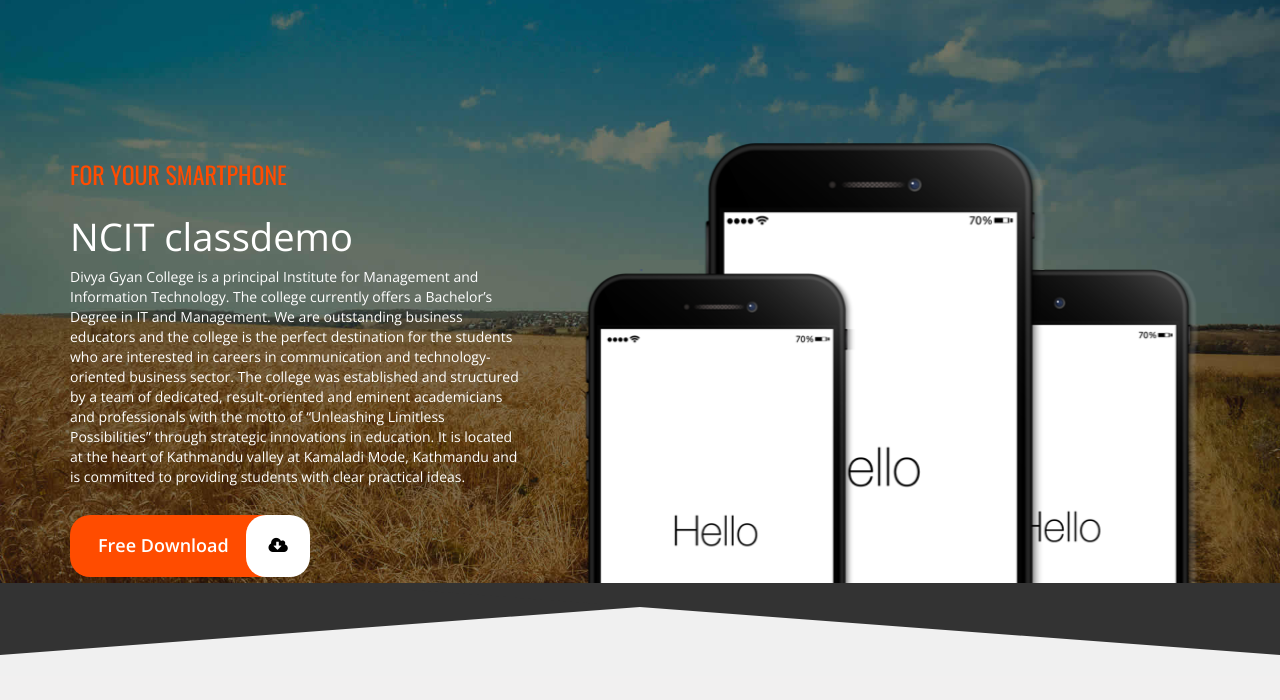
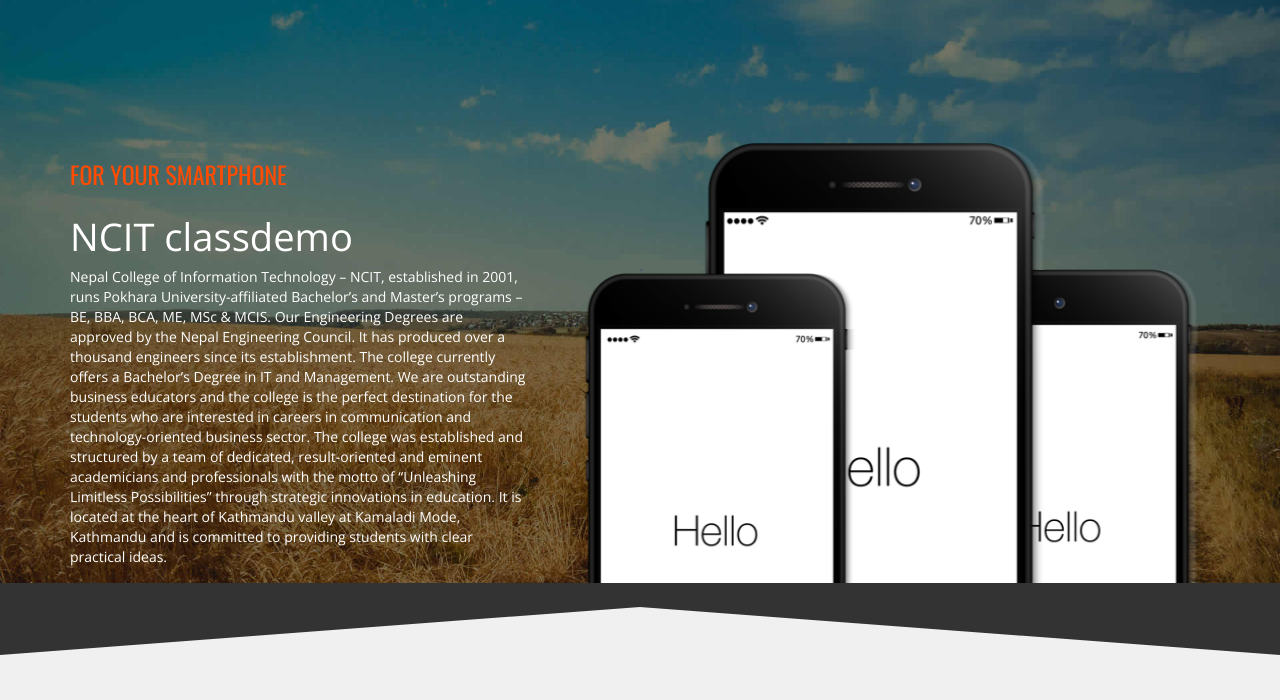
Before and after one commit to poudeldipak/boston, a plain HTML site: page index.html in a window 1280 px wide. Shown: the part 87-787 px from the top of the page. Drawn offline with nearby package versions, Linux system fonts and the light colour scheme.

Commit message:
hgffygjkhjjiopijlkin

```diff
--- a/index.html
+++ b/index.html
@@ -93,7 +93,9 @@
                     <h2 class="wow bounceIn animated" data-wow-delay=".40s"“Chutki mai huncha Kamaal” Campaign
 CellPay brings yet another exciting offer, where customers can link their Mega bank account in CellPay and get instant wallet balance of Rs.101/h2>
                     <h3 class="wow bounceIn animated" data-wow-delay=".50s">FOR YOUR SMARTPHONE</h3>
-                    <p class="wow bounceIn animated" data-wow-delay=".60s"><h1>NCIT classdemo </h1>Divya Gyan College is a principal Institute for Management and Information Technology. The college currently offers a Bachelor’s Degree in IT and Management. We are outstanding business educators and the college is the perfect destination for the students who are interested in careers in communication and technology-oriented business sector. The college was established and structured by a team of dedicated, result-oriented and eminent academicians and professionals with the motto of “Unleashing Limitless Possibilities” through strategic innovations in education. It is located at the heart of Kathmandu valley at Kamaladi Mode, Kathmandu and is committed to providing students with clear practical ideas.</p>
+                    <p class="wow bounceIn animated" data-wow-delay=".60s"><h1>NCIT classdemo </h1>Nepal College of Information  Technology – NCIT, established in 2001, runs Pokhara University-affiliated Bachelor’s and Master’s programs – BE, BBA, BCA, ME, MSc & MCIS. Our  Engineering Degrees are approved by  the Nepal Engineering Council. It has  produced over a thousand engineers  since its establishment.
+
+  The college currently offers a Bachelor’s Degree in IT and Management. We are outstanding business educators and the college is the perfect destination for the students who are interested in careers in communication and technology-oriented business sector. The college was established and structured by a team of dedicated, result-oriented and eminent academicians and professionals with the motto of “Unleashing Limitless Possibilities” through strategic innovations in education. It is located at the heart of Kathmandu valley at Kamaladi Mode, Kathmandu and is committed to providing students with clear practical ideas.</p>
                     <p>
                         <div class="btn btn-primary btn-lg btn-ornge wow bounceIn animated" data-wow-delay="1s"><i class="hbtn"></i> <span>Free Download</span> <i class="fa fa-cloud-download"></i>
                         </div>
```
